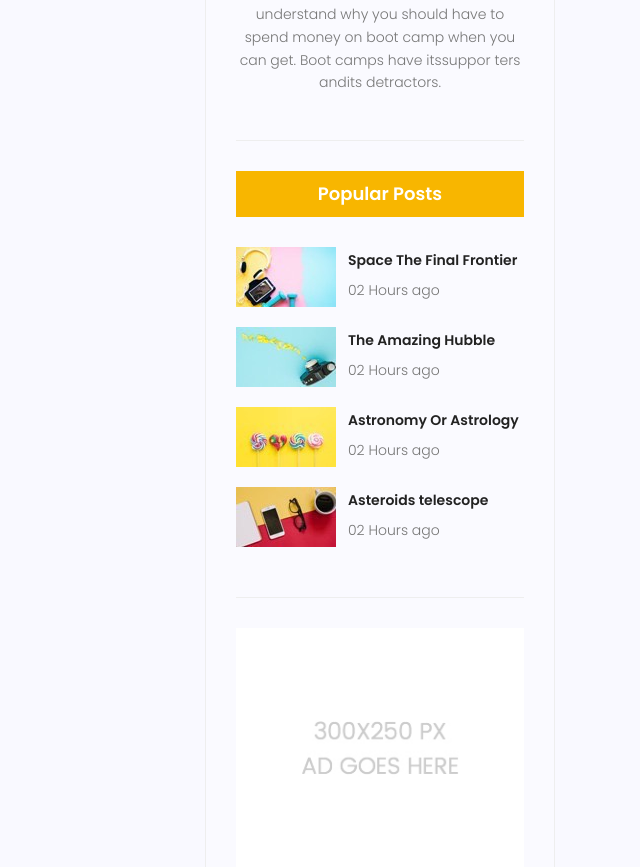
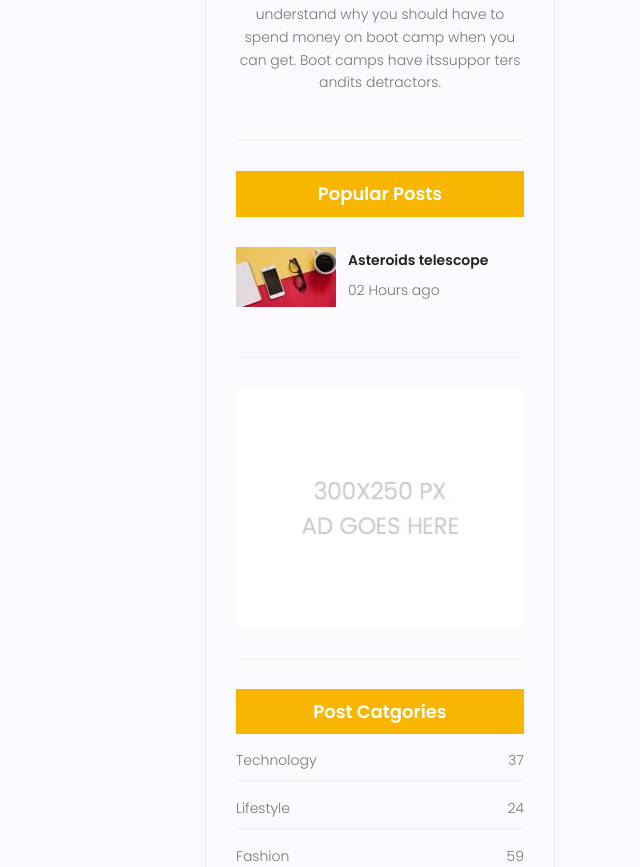
Before and after one commit to mohsenbjp/mysite, a Django app: page /blog/ in a window 1280 px wide. Shown: the part 849-1716 px from the top of the page, without its empty margins (640-1280 px from the left). Run offline with Django 3.2, Linux system fonts and the light colour scheme; data that the repository does not hold is empty; some libraries are stand-ins or nearby versions.

Commit message:
23.8.1400 (2)
:)

```diff
--- a/templates/blog/blog-home.html
+++ b/templates/blog/blog-home.html
@@ -1,6 +1,7 @@
 {% extends 'base.html'%}
 {%load static%}
 {%block content%}
+
 			<!-- End banner Area -->
 
 			<!-- Start top-category-widget Area -->
@@ -138,10 +139,13 @@
 							<div class="widget-wrap">
 								<div class="single-sidebar-widget search-widget">
 									<form class="search-form" action="#">
-			                            <input placeholder="Search Posts" name="search" type="text" onfocus="this.placeholder = ''" onblur="this.placeholder = 'Search Posts'" >
-			                            <button type="submit"><i class="fa fa-search"></i></button>
-			                        </form>
+                    <input placeholder="Search Posts" name="search" type="text" onfocus="this.placeholder = ''" onblur="this.placeholder = 'Search Posts'" >
+                    <button type="submit"><i class="fa fa-search"></i></button>
+                </form>
 								</div>
+
+
+
 								<div class="single-sidebar-widget user-info-widget">
 									<img src="{% static 'img/blog/user-info.png' %}" alt="">
 
@@ -159,47 +163,16 @@
 										Boot camps have its supporters andit sdetractors. Some people do not understand why you should have to spend money on boot camp when you can get. Boot camps have itssuppor ters andits detractors.
 									</p>
 								</div>
-								<div class="single-sidebar-widget popular-post-widget">
-									<h4 class="popular-title">Popular Posts</h4>
-									<div class="popular-post-list">
-										<div class="single-post-list d-flex flex-row align-items-center">
-											<div class="thumb">
-												<img class="img-fluid" src="{% static 'img/blog/pp1.jpg' %}" alt="">
-											</div>
-											<div class="details">
-												<a href="blog-single.html"><h6>Space The Final Frontier</h6></a>
-												<p>02 Hours ago</p>
-											</div>
-										</div>
-										<div class="single-post-list d-flex flex-row align-items-center">
-											<div class="thumb">
-												<img class="img-fluid" src="{% static 'img/blog/pp2.jpg' %}" alt="">
-											</div>
-											<div class="details">
-												<a href="blog-single.html"><h6>The Amazing Hubble</h6></a>
-												<p>02 Hours ago</p>
-											</div>
-										</div>
-										<div class="single-post-list d-flex flex-row align-items-center">
-											<div class="thumb">
-												<img class="img-fluid" src="{% static 'img/blog/pp3.jpg' %}" alt="">
-											</div>
-											<div class="details">
-												<a href="blog-single.html"><h6>Astronomy Or Astrology</h6></a>
-												<p>02 Hours ago</p>
-											</div>
-										</div>
-										<div class="single-post-list d-flex flex-row align-items-center">
-											<div class="thumb">
-												<img class="img-fluid" src="{% static 'img/blog/pp4.jpg' %}" alt="">
-											</div>
-											<div class="details">
-												<a href="blog-single.html"><h6>Asteroids telescope</h6></a>
-												<p>02 Hours ago</p>
-											</div>
-										</div>
-									</div>
-								</div>
+
+
+
+
+						{%include 'blog/blog-latestpost.html'%}
+
+
+
+
+
 								<div class="single-sidebar-widget ads-widget">
 									<a href="#"><img class="img-fluid" src="{% static 'img/blog/ads-banner.jpg' %}" alt=""></a>
 								</div>
--- /dev/null
+++ b/templates/blog/blog-latestpost.html
@@ -0,0 +1,16 @@
+{%load static%}
+
+<div class="single-sidebar-widget popular-post-widget">
+      <h4 class="popular-title">Popular Posts</h4>
+      <div class="popular-post-list">
+          <div class="single-post-list d-flex flex-row align-items-center">
+              <div class="thumb">
+                  <img class="img-fluid" src="{% static 'img/blog/pp4.jpg' %}" alt="">
+              </div>
+              <div class="details">
+                  <a href="blog-single.html"><h6>Asteroids telescope</h6></a>
+                  <p>02 Hours ago</p>
+              </div>
+          </div>
+      </div>
+  </div>
```
Also changed, not shown: blog/templatetags/blog-tags.py (added, +8 -0 lines), templates/blog/blog-single.html (+24 -44 lines), blog/templatetags/__init__.py (added).
